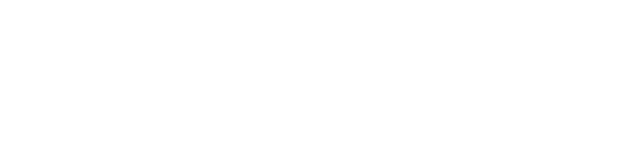
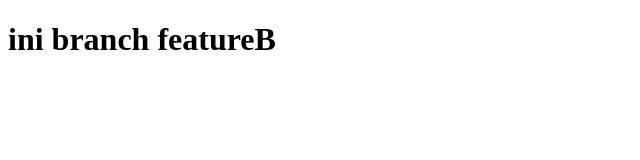
Before and after one commit to Ethereal111/1.-Basic-Version-and-Branch-Management, a plain HTML site: page index.html in a window 1280 px wide. Shown: the whole page, without its empty margins (0-640 px from the left). Drawn offline with Linux system fonts and the light colour scheme.

Commit message:
inisialisasi index featureB

```diff
--- a/index.html
+++ b/index.html
@@ -6,5 +6,7 @@
     <meta name="viewport" content="width=device-width, initial-scale=1.0">
     <title>Document</title>
 </head>
-<body></body>
+<body>
+    <h1>ini branch featureB</h1>
+</body>
 </html>
```
